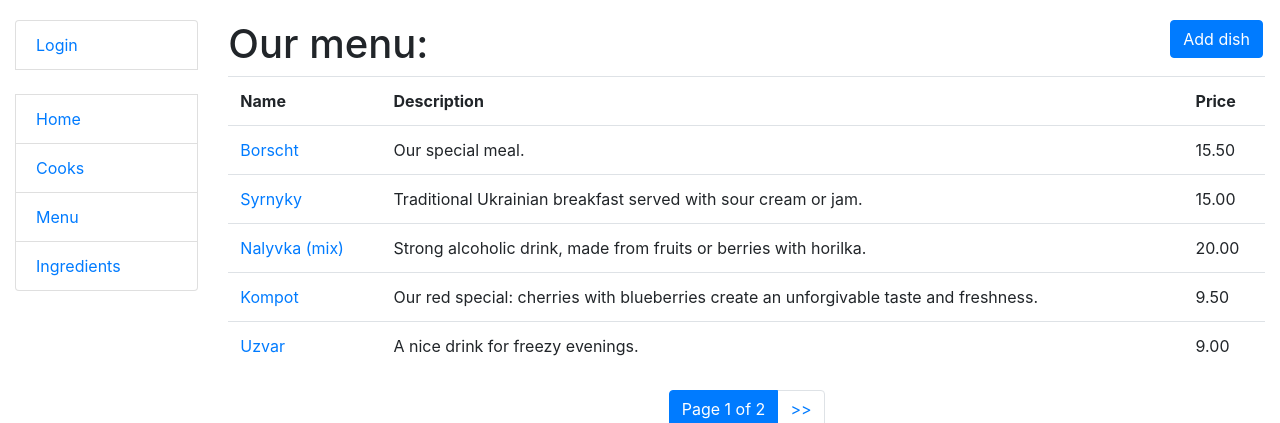
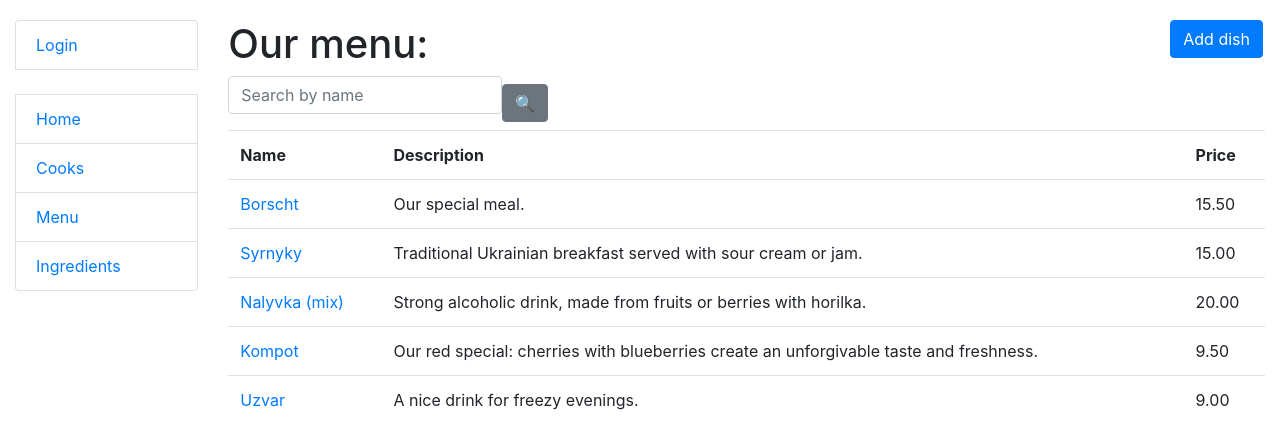
Before and after one commit to olgierrd/kitchen-project, a Django app: page /dishes/ in a window 1280 px wide. Shown: the top 423 px of the page. Run offline with Django 5.2, Linux system fonts and the light colour scheme; data comes from the database, SQL or seed files in the repository; both versions use the stored data as it was after the commit; some libraries are stand-ins or nearby versions.

Commit message:
added search bar for dish_list

```diff
--- a/kitchen/forms.py
+++ b/kitchen/forms.py
@@ -31,6 +31,15 @@ class DishForm(forms.ModelForm):
         fields = "__all__"
 
 
+class DishSearchForm(forms.Form):
+    name = forms.CharField(
+        max_length=255,
+        required=False,
+        label="",
+        widget=forms.TextInput(attrs={"placeholder": "Search by name"}),
+    )
+
+
 class CookForm(UserCreationForm):
     class Meta(UserCreationForm.Meta):
         model = Cook
--- a/kitchen/views.py
+++ b/kitchen/views.py
@@ -6,7 +6,7 @@ from django.views import generic
 from django.contrib.auth.mixins import LoginRequiredMixin
 
 
-from kitchen.forms import IngredientForm, DishForm, CookForm, CookXPForm, IngredientSearchForm
+from kitchen.forms import IngredientForm, DishForm, CookForm, CookXPForm, IngredientSearchForm, DishSearchForm
 from kitchen.models import Cook, Dish, Ingredient
 
 
@@ -60,6 +60,21 @@ class CookDeleteView(LoginRequiredMixin, generic.DeleteView):
 class DishListView(generic.ListView):
     model = Dish
     paginate_by = 5
+
+    def get_context_data(self, *, object_list=None, **kwargs) -> dict:
+        context = super(DishListView, self).get_context_data(**kwargs)
+        name = self.request.GET.get("name", "")
+        context["search_form"] = DishSearchForm(
+            initial={"name": name}
+        )
+        return context
+
+    def get_queryset(self) -> Dish:
+        queryset = Dish.objects.all().prefetch_related("ingredients")
+        name = self.request.GET.get("name")
+        if name:
+            return queryset.filter(name__icontains=name)
+        return queryset
 
 
 class DishDetailView(LoginRequiredMixin, generic.DetailView):
--- a/templates/kitchen/dish_list.html
+++ b/templates/kitchen/dish_list.html
@@ -1,4 +1,5 @@
 {% extends "base.html" %}
+{% load crispy_forms_filters %}
 
 {% block content %}
   <h1>
@@ -7,6 +8,10 @@
       Add dish
     </a>
   </h1>
+  <form action="" method="get" class="form-inline">
+  {{ search_form|crispy }}
+  <input type="submit" value="🔍" class="btn btn-secondary">
+  </form>
   {% if dish_list %}
     <table class="table">
       <tr>
```
Also changed, not shown: db.sqlite3.
